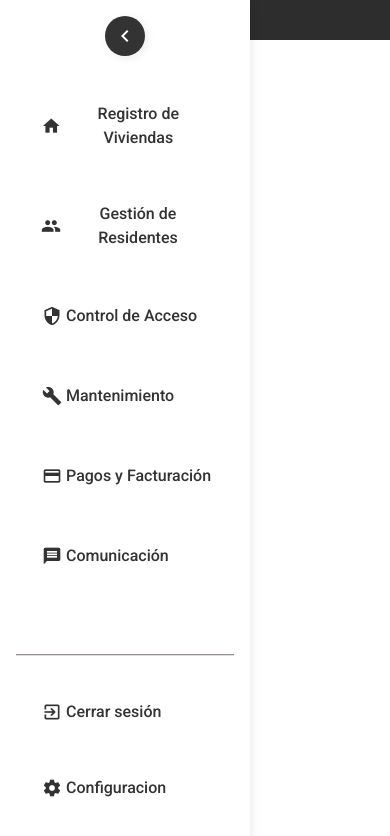
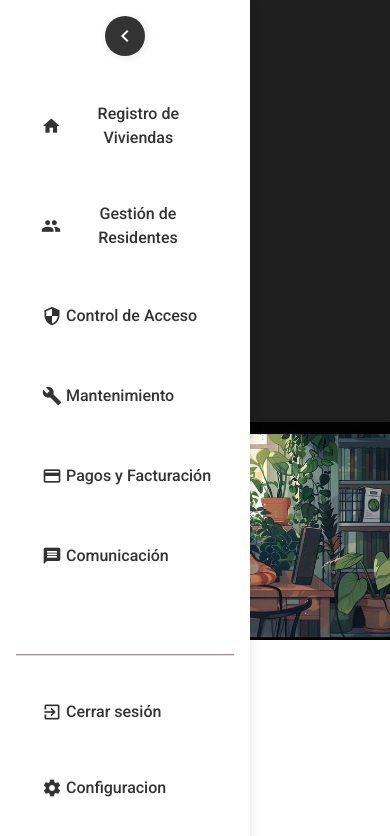
Before and after one commit to EliwtFdez/Appcluster, an Angular app: page /home in a window 390 px wide. Shown: the top 836 px of the page. Built offline with nearby package versions, Linux system fonts and the light colour scheme.

Commit message:
assetes in server angular funcional

```diff
--- a/angular.json
+++ b/angular.json
@@ -29,6 +29,21 @@
               {
                 "glob": "**/*",
                 "input": "public"
+              },
+              {
+                "glob": "favicon.ico",
+                "input": "src",
+                "output": "/"
+              },
+              {
+                "glob": "**/*",
+                "input": "src/assets",
+                "output": "/assets"
+              },
+              {
+                "glob": "**/*",
+                "input": "src/static",
+                "output": "/static"
               }
             ],
             "styles": [
@@ -89,6 +104,21 @@
             {
               "glob": "**/*",
               "input": "public"
+            },
+            {
+              "glob": "favicon.ico",
+              "input": "src",
+              "output": "/"
+            },
+            {
+              "glob": "**/*",
+              "input": "src/assets",
+              "output": "/assets"
+            },
+            {
+              "glob": "**/*",
+              "input": "src/static",
+              "output": "/static"
             }
           ],
             "styles": [
--- a/src/app/home/home.component.html
+++ b/src/app/home/home.component.html
@@ -1,12 +1,9 @@
-<!-- Contenedor Principal -->
 <div class="parent" [ngClass]="{'sidebar-collapsed': isSidebarCollapsed}">
+  <!-- Sidebar -->
+  <app-slidebard class="sidebar" (toggle)="onSidebarToggle($event)"></app-slidebard>
 
-    <!-- Sidebar -->
-    <app-slidebard (toggle)="onSidebarToggle($event)"></app-slidebard>
-
-    <!-- Main content -->
-    <main class="div4">
-        <p>local home</p>
-    </main>
-
+  <!-- Main content -->
+  <main class="mainContent">
+    <img src="../../assets/img/image.png" alt="Descripción de la imagen">
+  </main>
 </div>
--- a/src/app/home/home.component.scss
+++ b/src/app/home/home.component.scss
@@ -1,35 +1,58 @@
 :root {
-    --sidebar-width: 250px;
-    --sidebar-collapsed-width: 60px; /* Ancho cuando el sidebar está colapsado */
-    background-color: white;
-    margin: 0;
+  --sidebar-width: 250px;
+  --sidebar-collapsed-width: 80px;
 }
 
 .parent {
-    display: grid;
-    grid-template-columns: var(--sidebar-width) 1fr; /* Sidebar + contenido */
-    transition: grid-template-columns 0.3s ease;
+  display: flex;
+  height: 100vh;
+  width: 100%;
 }
 
-/* Si el sidebar está colapsado */
-.parent.sidebar-collapsed {
-    grid-template-columns: var(--sidebar-collapsed-width) 1fr;
+.sidebar {
+  background-color: #1e1e1e;
+  height: 100vh;
+  width: var(--sidebar-width);
+  transition: width 0.3s ease;
+  position: relative; /* Para asegurarse de que el sidebar se quede fijo */
+
+  &.collapsed {
+    width: var(--sidebar-collapsed-width);
+  }
+
+  /* Si el sidebar tiene un slide o contenido dinámico, se puede controlar en esta sección */
+  .slide-content {
+    transition: transform 0.3s ease;
+  }
 }
 
-.div4 {
-    background-color: #2d2d2d;
-    padding: 0;
-    border-radius: 0px;
-    color: #ffffff;
-    display: flex;
-    justify-content: center;
-    align-items: center;
-    overflow: hidden;
+.mainContent {
+  flex-grow: 1;
+  height: 100vh;
+  overflow: hidden;
+  transition: margin-left 0.3s ease, transform 0.3s ease;
+
+  /* Si el sidebar está colapsado, mover el contenido */
+  &.sidebar-collapsed {
+    margin-left: var(--sidebar-collapsed-width);
+  }
+
+  img {
+    width: 100%;
+    height: auto;
+  }
 }
 
-/* Responsive */
 @media (max-width: 768px) {
-    .parent {
-        grid-template-columns: 1fr;
-    }
+  .parent {
+    flex-direction: column;
+  }
+
+  .sidebar {
+    width: 100%;
+  }
+
+  .mainContent {
+    margin-left: 0;
+  }
 }
--- a/src/app/home/home.component.ts
+++ b/src/app/home/home.component.ts
@@ -7,18 +7,14 @@ import { CommonModule } from '@angular/common';
 @Component({
   selector: 'app-home',
   standalone: true,
-  imports: [CommonModule, SlidebardComponent, RouterModule, MatIconModule,], // NOOO usar BrowserModule
+  imports: [CommonModule, SlidebardComponent, RouterModule, MatIconModule],
   templateUrl: './home.component.html',
   styleUrl: './home.component.scss'
 })
 export class HomeComponent {
+  isSidebarCollapsed = false;
 
-
-isSidebarCollapsed = false;
-
-onSidebarToggle(collapsed: boolean) {
+  onSidebarToggle(collapsed: boolean) {
     this.isSidebarCollapsed = collapsed;
+  }
 }
-
-
-}
--- a/src/index.html
+++ b/src/index.html
@@ -4,16 +4,24 @@
   <meta charset="utf-8">
   <title>WebAppCluster</title>
   <base href="/">
+
   <meta name="viewport" content="width=device-width, initial-scale=1">
   <link rel="icon" type="image/x-icon" href="favicon.ico">
+
+  <!-- Bootstrap Icons -->
   <link href="https://cdn.jsdelivr.net/npm/bootstrap-icons/font/bootstrap-icons.css" rel="stylesheet">
+
+  <!-- Bootstrap CSS -->
   <link href="https://cdn.jsdelivr.net/npm/bootstrap@5.3.0/dist/css/bootstrap.min.css" rel="stylesheet">
-  <script src="https://cdn.jsdelivr.net/npm/bootstrap@5.3.0/dist/js/bootstrap.bundle.min.js"></script>
-  <link href="https://cdn.jsdelivr.net/npm/bootstrap-icons/font/bootstrap-icons.css" rel="stylesheet">
+
+  <!-- Google Fonts -->
   <link href="https://fonts.googleapis.com/css2?family=Roboto:wght@300;400;500&display=swap" rel="stylesheet">
   <link href="https://fonts.googleapis.com/icon?family=Material+Icons" rel="stylesheet">
 </head>
-<body class="mat-typography">
+<body>
   <app-root></app-root>
+
+  <!-- Bootstrap Bundle JS -->
+  <script src="https://cdn.jsdelivr.net/npm/bootstrap@5.3.0/dist/js/bootstrap.bundle.min.js"></script>
 </body>
 </html>
```
Also changed, not shown: src/assets/img/iconslide.png (renamed from src/assets/iconslide.png), src/assets/img/image.png (added). Lines whose indentation alone changed are shown as unchanged.
